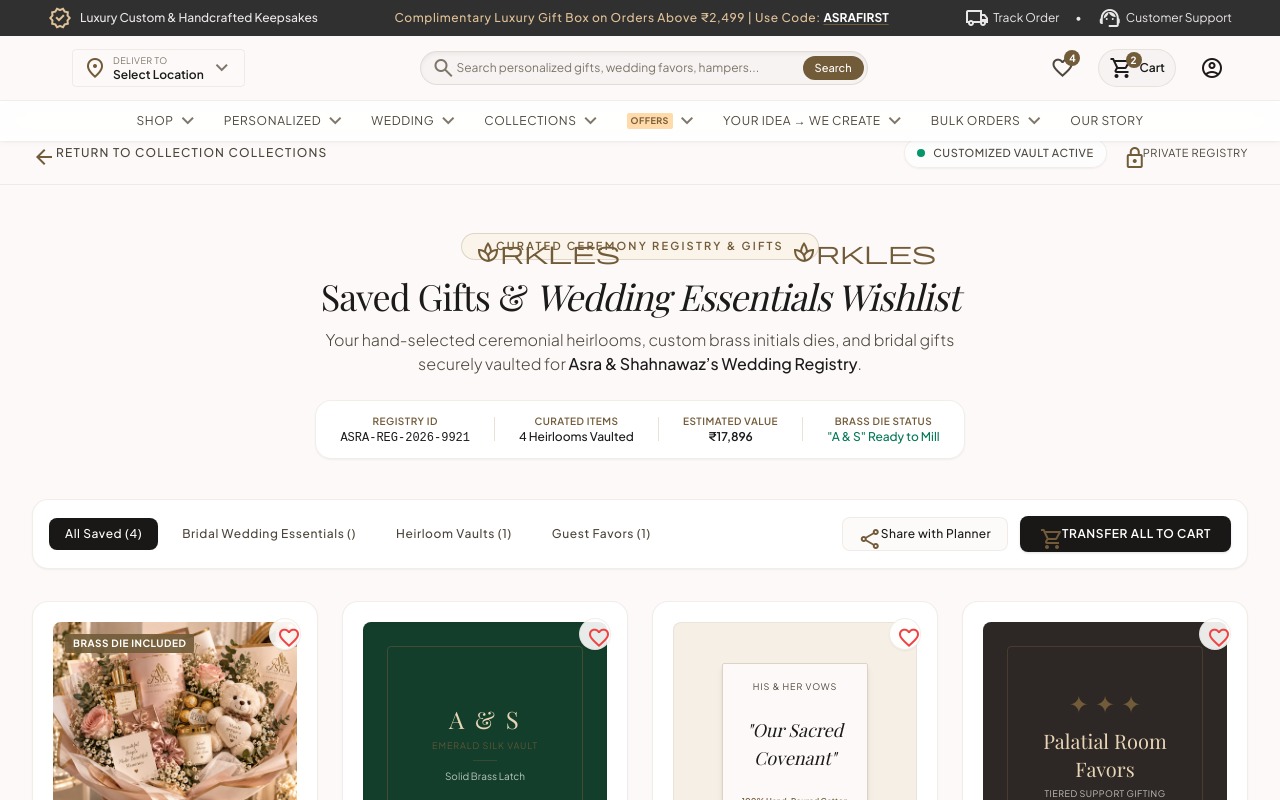
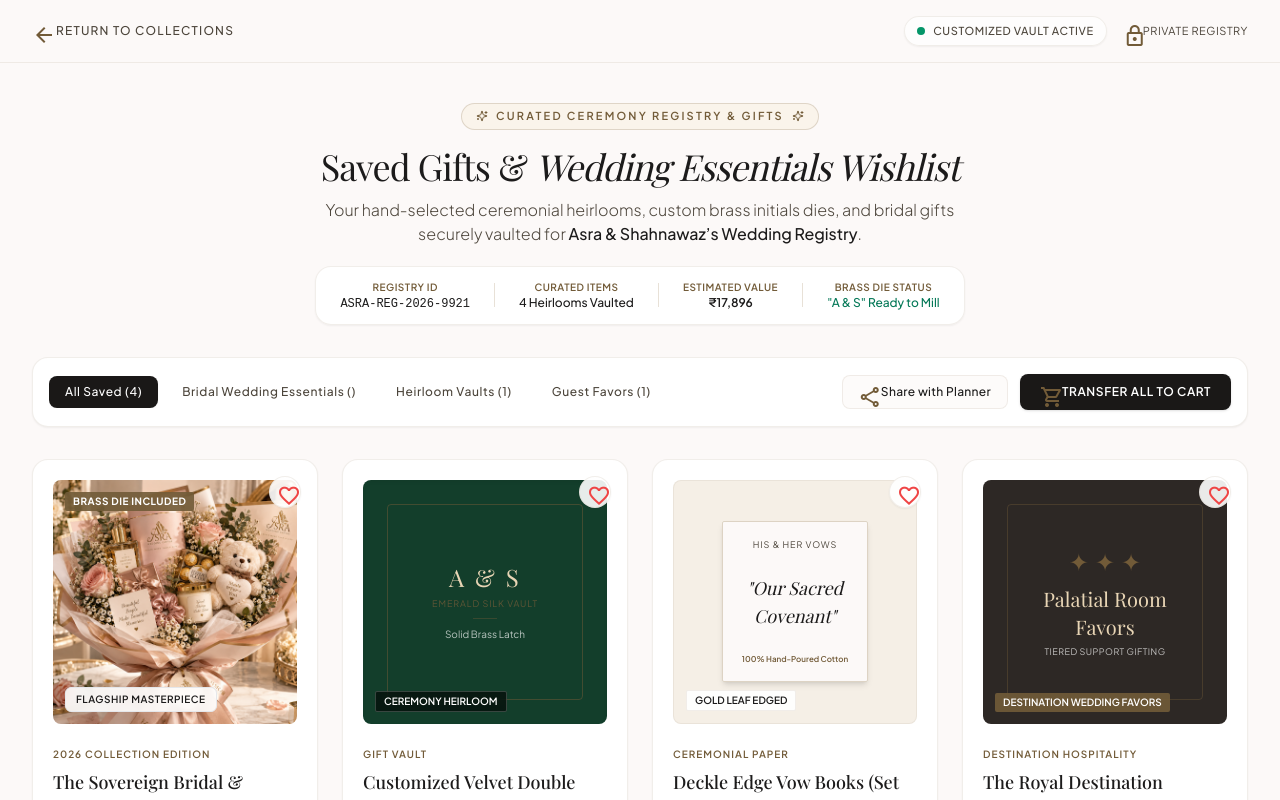
Before and after one commit to shahnawazalirkl-sudo/webusingAnti, a Next.js app in the folder Frontend/: page /wishlist in a window 1280 px wide. Shown: the top 800 px of the page. Built offline with nearby package versions, Linux system fonts and the light colour scheme; a web font is replaced by a local one.

Commit message:
worked on useless icons removal

```diff
--- a/Frontend/src/app/about/page.tsx
+++ b/Frontend/src/app/about/page.tsx
@@ -4,7 +4,6 @@ import Image from "next/image";
 import React, { useState } from 'react';
 
 import {
-  Sparkles,
   Feather,
   ShieldCheck,
   Layers,
--- a/Frontend/src/app/contact/page.tsx
+++ b/Frontend/src/app/contact/page.tsx
@@ -8,7 +8,6 @@ import {
   Phone,
   Mail,
   CheckCircle2,
-  Sparkles,
   ChevronDown,
   ExternalLink,
   ShieldCheck,
--- a/Frontend/src/app/faq/page.tsx
+++ b/Frontend/src/app/faq/page.tsx
@@ -13,7 +13,6 @@ import {
   ChevronDown,
   ExternalLink,
   Lock,
-  Sparkles,
   Archive,
   Truck,
   RotateCcw,
--- a/Frontend/src/app/providers.tsx
+++ b/Frontend/src/app/providers.tsx
@@ -42,8 +42,7 @@ export default function Providers({ children }: { children: React.ReactNode }) {
     '/atelier-charter',
     '/privacy-policy',
     '/privacy',
-    '/return-policy',
-    '/wishlist'
+    '/return-policy'
   ];
 
   const isEditorialPage =
--- a/Frontend/src/app/track-order/page.tsx
+++ b/Frontend/src/app/track-order/page.tsx
@@ -7,6 +7,7 @@ import React, { useState, useEffect } from 'react';
 import Link from 'next/link';
 import { useCart } from '@/context/CartContext';
 import { getOrderById, formatOrderForTracking, getLastOrder } from '@/utils/orderStorage';
+import { Sparkles } from 'lucide-react';
 
 
 const PRESET_DOCKETS = {
@@ -276,7 +277,7 @@ const TrackOrderPageInner = () => {
         <section className="text-center max-w-4xl mx-auto mb-8">
           {/* Ceremony Shipping Badge */}
           <div className="inline-flex items-center gap-2 px-3.5 py-1 rounded-full bg-[#FAF4EB] border border-primary/20 text-primary text-[10px] sm:text-[11px] uppercase tracking-[0.2em] font-semibold mb-3">
-            <span className="material-symbols-outlined w-3.5 h-3.5 fill-current">sparkles</span>
+            <Sparkles className="w-3.5 h-3.5" />
             <span>Ceremony Shipping &amp; Delivery Surveillance</span>
           </div>
 
--- a/Frontend/src/app/wishlist/page.tsx
+++ b/Frontend/src/app/wishlist/page.tsx
@@ -7,6 +7,7 @@ import React, { useState } from 'react';
 import Link from 'next/link';
 import { useWishlist } from '@/context/WishlistContext';
 import { useCart } from '@/context/CartContext';
+import { Sparkles } from 'lucide-react';
 
 
 const RECOMMENDATIONS = [
@@ -169,7 +170,7 @@ const WishlistPage = () => {
             className="inline-flex items-center gap-2 text-xs uppercase tracking-widest text-on-surface-variant hover:text-on-surface transition-colors font-medium group"
           >
             <span className="material-symbols-outlined w-4 h-4 transition-transform group-hover:-translate-x-1 text-primary">arrow_back</span>
-            <span className="hidden sm:inline">Return to Collection Collections</span>
+            <span className="hidden sm:inline">Return to Collections</span>
             <span className="sm:hidden">Collections</span>
           </Link>
 
@@ -208,14 +209,14 @@ const WishlistPage = () => {
       {/* ========================================================================= */}
       {/* MAIN WISHLIST CONTENT                                                     */}
       {/* ========================================================================= */}
-      <main className="flex-grow max-w-[1360px] mx-auto w-full px-4 sm:px-6 lg:px-8 py-8 sm:py-10 lg:py-12">
+      <main className="flex-grow max-w-[1360px] mx-auto w-full px-4 sm:px-6 lg:px-8 pt-6 sm:pt-8 lg:pt-10 pb-12 sm:pb-16">
 
         {/* PAGE TITLE & CEREMONY BANNER */}
-        <div className="text-center max-w-3xl mx-auto mb-8 sm:mb-10">
+        <div className="text-center max-w-3xl mx-auto mb-6 sm:mb-8">
           <div className="inline-flex items-center gap-2 px-3.5 py-1 rounded-full bg-[#FAF4EB] border border-primary/20 text-primary text-[10px] sm:text-[11px] uppercase tracking-[0.2em] font-semibold mb-3 sm:mb-4">
-            <span className="material-symbols-outlined w-3 h-3 text-primary">sparkles</span>
+            <Sparkles className="w-3 h-3 text-primary" />
             <span>Curated Ceremony Registry & Gifts</span>
-            <span className="material-symbols-outlined w-3 h-3 text-primary">sparkles</span>
+            <Sparkles className="w-3 h-3 text-primary" />
           </div>
           <h1 className="font-serif text-2xl sm:text-3xl md:text-4xl font-normal leading-[1.18] tracking-tight text-on-surface mb-3">
             Saved Gifts & <span className="italic font-light">Wedding Essentials Wishlist</span>
@@ -225,7 +226,7 @@ const WishlistPage = () => {
           </p>
 
           {/* Registry Metadata Quick Pill Bar */}
-          <div className="mt-6 inline-flex flex-wrap items-center justify-center gap-3 sm:gap-6 bg-white/90 border border-outline-variant/30 px-4 sm:px-6 py-3 rounded-2xl shadow-sm text-xs text-on-surface-variant">
+          <div className="mt-4 sm:mt-5 inline-flex flex-wrap items-center justify-center gap-3 sm:gap-6 bg-white/90 border border-outline-variant/30 px-4 sm:px-6 py-2.5 sm:py-3 rounded-2xl shadow-sm text-xs text-on-surface-variant">
             <div>
               <span className="uppercase tracking-wider text-[10px] text-primary font-semibold block">Registry ID</span>
               <span className="font-mono text-on-surface font-medium">ASRA-REG-2026-9921</span>
@@ -249,7 +250,7 @@ const WishlistPage = () => {
         </div>
 
         {/* ACTION CONTROLS & FILTER BAR */}
-        <div className="bg-white rounded-2xl border border-outline-variant/30 p-3 sm:p-4 mb-8 flex flex-col md:flex-row items-center justify-between gap-4 shadow-sm">
+        <div className="bg-white rounded-2xl border border-outline-variant/30 p-3 sm:p-4 mb-6 sm:mb-8 flex flex-col md:flex-row items-center justify-between gap-4 shadow-sm">
 
           {/* Tabs / Categories */}
           <div className="flex items-center gap-1.5 sm:gap-2 overflow-x-auto w-full md:w-auto pb-1 md:pb-0 text-xs font-medium uppercase tracking-wider">
@@ -405,8 +406,8 @@ const WishlistPage = () => {
                   ) : (
                     <div className="relative w-full aspect-square rounded-xl overflow-hidden bg-surface mb-4">
                       <Image
-                        src={item.image}
-                        alt={item.title}
+                        src={item.image || '/assets/cdn/img_0e64e51cb5ac.png'}
+                        alt={item.title || 'Wishlist item'}
                         className="w-full h-full object-cover group-hover:scale-105 transition duration-500"
                         onError={(e) => {
                           (e.target as HTMLImageElement).src = 'https://images.unsplash.com/photo-1519741497674-611481863552?auto=format&fit=crop&q=80&w=800';
--- a/Frontend/src/components/account/AccountConcierge.tsx
+++ b/Frontend/src/components/account/AccountConcierge.tsx
@@ -5,6 +5,7 @@ import { Badge } from '../ui/badge';
 import { Button } from '../ui/button';
 import { Avatar, AvatarFallback } from '../ui/avatar';
 import { Separator } from '../ui/separator';
+import { Sparkles } from 'lucide-react';
 
 const AccountConcierge = () => {
   return (
@@ -76,7 +77,7 @@ const AccountConcierge = () => {
 
           <div className="p-4 bg-surface-container-low rounded-xl border border-outline-variant/30 space-y-1.5">
             <h4 className="font-semibold text-on-surface flex items-center gap-1.5">
-              <span className="material-symbols-outlined text-base text-primary">sparkles</span>
+              <Sparkles className="w-4 h-4 text-primary" />
               <span>Crest & Monogram Proofing</span>
             </h4>
             <p className="text-on-surface-variant leading-relaxed">
```
Also changed, not shown: Frontend/next-env.d.ts, 1 other file (tests, documents, lock files or other folders).
